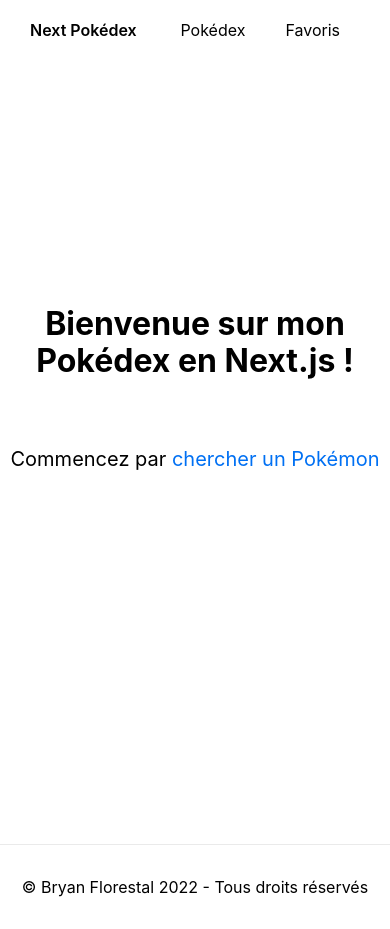
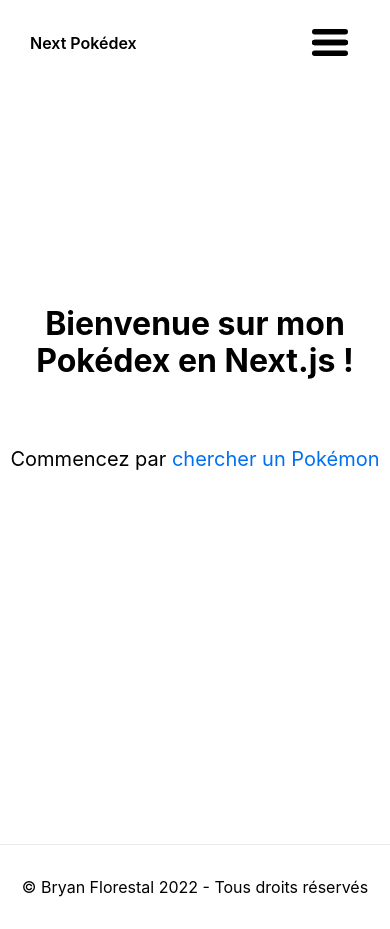
Before and after one commit to bflorestal/next-pokedex, a Next.js app: page / in a window 390 px wide. Built offline with nearby package versions, Linux system fonts and the light colour scheme.

Commit message:
Responsive temporaire header

```diff
--- a/pages/index.jsx
+++ b/pages/index.jsx
@@ -42,6 +42,12 @@
               </li>
             </ul>
           </nav>
+          <button className={styles.header__icon}>
+            <span></span>
+            <span></span>
+            <span></span>
+            <span></span>
+          </button>
         </section>
       </header>
 
--- a/styles/Home.module.scss
+++ b/styles/Home.module.scss
@@ -28,6 +28,11 @@
       display: flex;
       padding: 0;
 
+      /* temporaire */
+      @media screen and (max-width: 768px) {
+        display: none;
+      }
+
       &__list {
         display: flex;
         flex-direction: row;
@@ -35,6 +40,49 @@
 
       &__item {
         padding: 0 1.25rem;
+      }
+    }
+
+    #{$el}__icon {
+      display: none;
+      position: relative;
+      width: 60px;
+      height: 45px;
+      transform: rotate(0deg) scale(0.6);
+      transition: 0.5s ease-in-out;
+      cursor: pointer;
+      background: none;
+      border: none;
+
+      /* temporaire */
+      @media screen and (max-width: 768px) {
+        display: flex;
+      }
+
+      span {
+        display: block;
+        position: absolute;
+        height: 9px;
+        width: 100%;
+        background: #000;
+        border-radius: 9px;
+        opacity: 1;
+        left: 0;
+        transform: rotate(0deg);
+        transition: 0.25s ease-in-out;
+
+        &:nth-child(1) {
+          top: 0px;
+        }
+
+        &:nth-child(2),
+        &:nth-child(3) {
+          top: 18px;
+        }
+
+        &:nth-child(4) {
+          top: 36px;
+        }
       }
     }
   }
```
